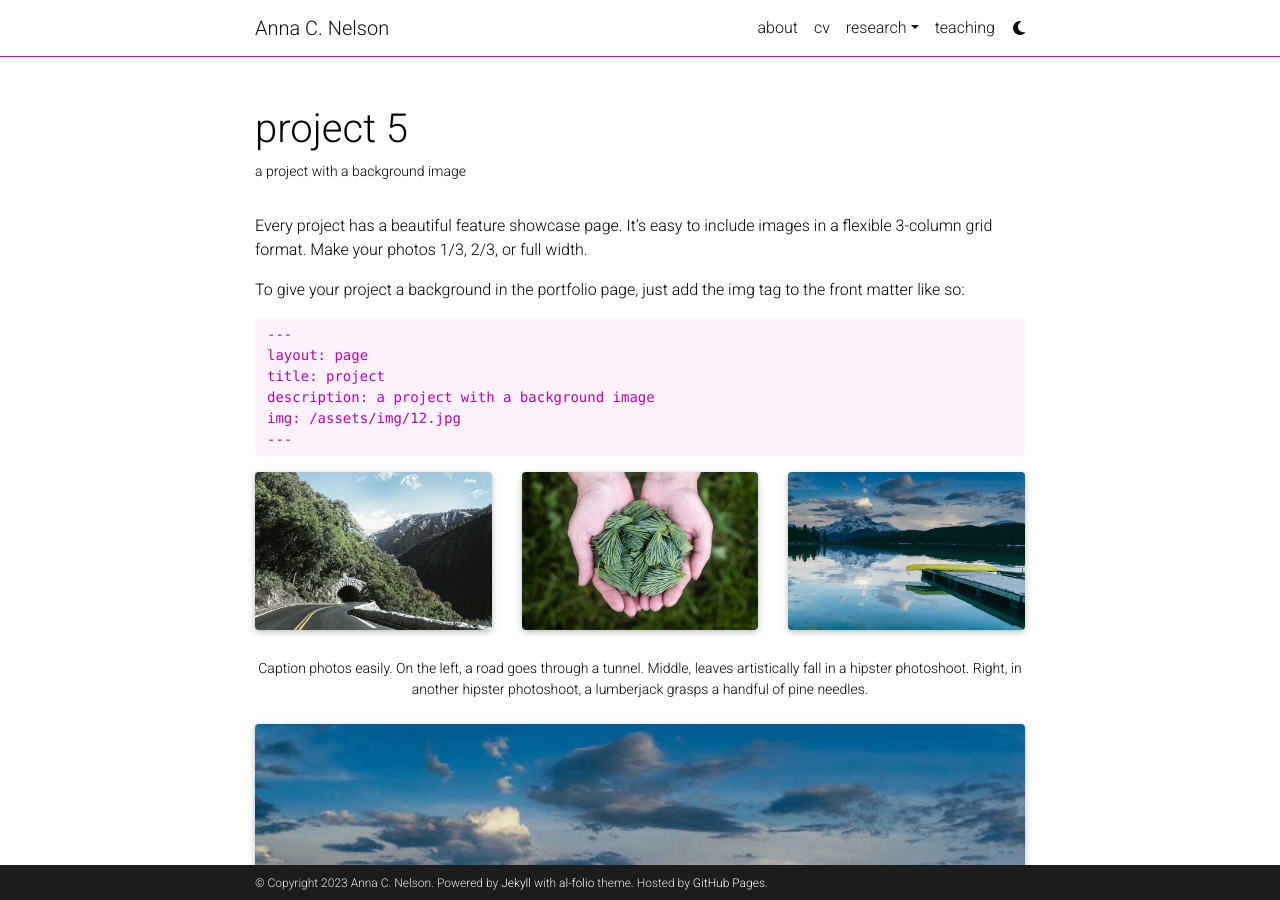
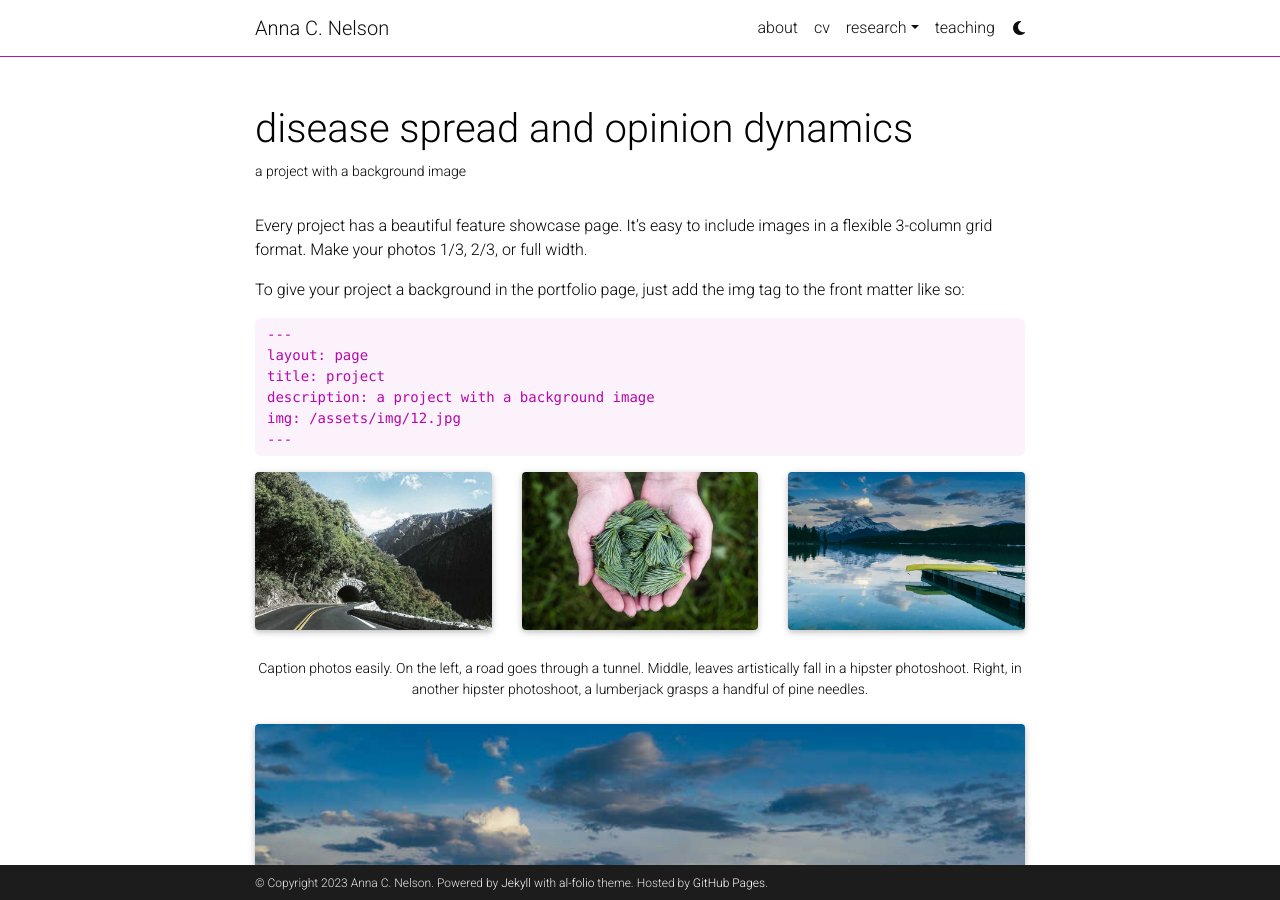
Before and after one commit to annacnelson/annacnelson.github.io, a Jekyll site: the page built from _projects/5_project.md, in a window 1280 px wide and 900 px high. Built offline with Jekyll 4.4.1, drawn with Linux system fonts in a browser that asks for light colours; full-size pictures stand in for the smaller copies a plugin makes; comment, search, counter and statistics services are not loaded; a style sheet for code colours, icons or effects is not loaded.

Commit message:
Update 5_project.md

```diff
--- a/_projects/5_project.md
+++ b/_projects/5_project.md
@@ -1,10 +1,10 @@
 ---
 layout: page
-title: project 5
+title: disease spread and opinion dynamics
 description: a project with a background image
 img: assets/img/1.jpg
 importance: 3
-category: fun
+category: complex social systems
 ---
 
 Every project has a beautiful feature showcase page.
```
